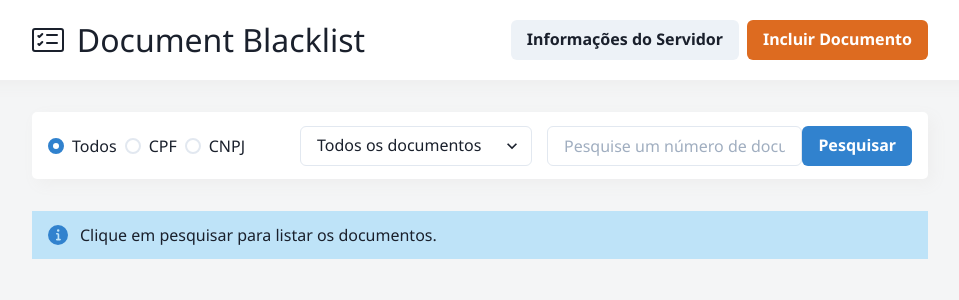
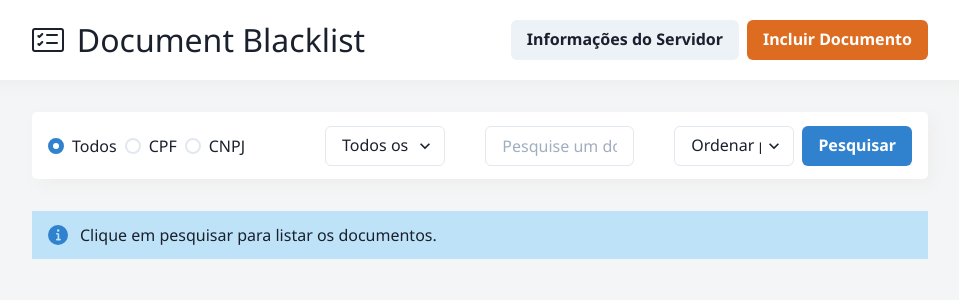
Before and after one commit to rodrigolemos/doc-blacklist, a React (Create React App) app in the folder ui/: page / in a window 1280 px wide. Shown: the top 300 px of the page, without its empty margins (160-1119 px from the left). Built offline with nearby package versions, Linux system fonts and the light colour scheme.

Commit message:
feat(ui): add order filter

```diff
--- a/ui/src/components/documents/index.tsx
+++ b/ui/src/components/documents/index.tsx
@@ -9,6 +9,8 @@ const Documents: React.FC = (): ReactElement => {
   const [type, setType] = useState<string>('');
   const [blacklist, setBlacklist] = useState<string>('');
   const [value, setValue] = useState<string>('');
+
+  const [order, setOrder] = useState<string>('type');
 
   const { fetchDocuments, clearSearch, requestStatus } = useDocuments();
 
@@ -27,6 +29,11 @@ const Documents: React.FC = (): ReactElement => {
     setValue(e.target.value.replace(/\.|-|\//g, ''));
   }
 
+  const handleOrder = (e: any): void => {
+    clearSearch();
+    setOrder(e.target.value);
+  }
+
   const handleSearchButton = () => {
     let queryBlacklist = undefined;
 
@@ -42,7 +49,7 @@ const Documents: React.FC = (): ReactElement => {
       blacklist: queryBlacklist,
       type,
       value
-    });
+    }, order);
   }
 
   return (
@@ -50,7 +57,7 @@ const Documents: React.FC = (): ReactElement => {
       <Content>
 
         <Filters>
-          <Stack spacing={15} direction="row" align="center" w="90%">
+          <Stack spacing={10} direction="row" align="center" w="90%">
             <RadioGroup onChange={handleType} value={type} mr={10}>
               <Stack direction="row">
                 <Radio value="">Todos</Radio>
@@ -66,15 +73,22 @@ const Documents: React.FC = (): ReactElement => {
             </Select>
 
             <Input
-              placeholder="Pesquise um número de documento..."
+              placeholder="Pesquise um documento..."
               minLength={11}
               maxLength={14}
               value={value}
               onChange={handleDocumentValue}
             />
+
+            <Select onChange={handleOrder} value={order}>
+              <option value="type">Ordenar por tipo</option>
+              <option value="blacklist">Ordenar por blacklist</option>
+            </Select>
+
           </Stack>
 
-          <Stack direction="row" align="center">
+          <Stack direction="row" align="center" ml={2}>
+
             <Button
               colorScheme="blue"
               onClick={handleSearchButton}
--- a/ui/src/hooks/documents.tsx
+++ b/ui/src/hooks/documents.tsx
@@ -16,7 +16,7 @@ interface IRequestStatus {
 interface IDocuments {
   documents: IDocument[] | undefined;
   addDocument(document: IDocument): Promise<boolean>;
-  fetchDocuments(document: IDocument): Promise<void>;
+  fetchDocuments(document: IDocument, orderField: string): Promise<void>;
   deleteDocument(document: string): Promise<boolean>;
   updateDocument(document: string, blacklist: boolean): Promise<boolean>;
   requestStatus: IRequestStatus;
@@ -79,7 +79,7 @@ const DocumentsProvider = ({ children }: IDocumentsProvider) => {
     }
   }
 
-  const fetchDocuments = async (document: IDocument): Promise<void> => {
+  const fetchDocuments = async (document: IDocument, orderField: string): Promise<void> => {
     setRequestStatus({
       isLoading: true,
       hasError: false,
@@ -91,7 +91,8 @@ const DocumentsProvider = ({ children }: IDocumentsProvider) => {
         params: {
           type: document.type,
           blacklist: document.blacklist,
-          value: document.value
+          value: document.value,
+          orderField
         }
       });
 
```
